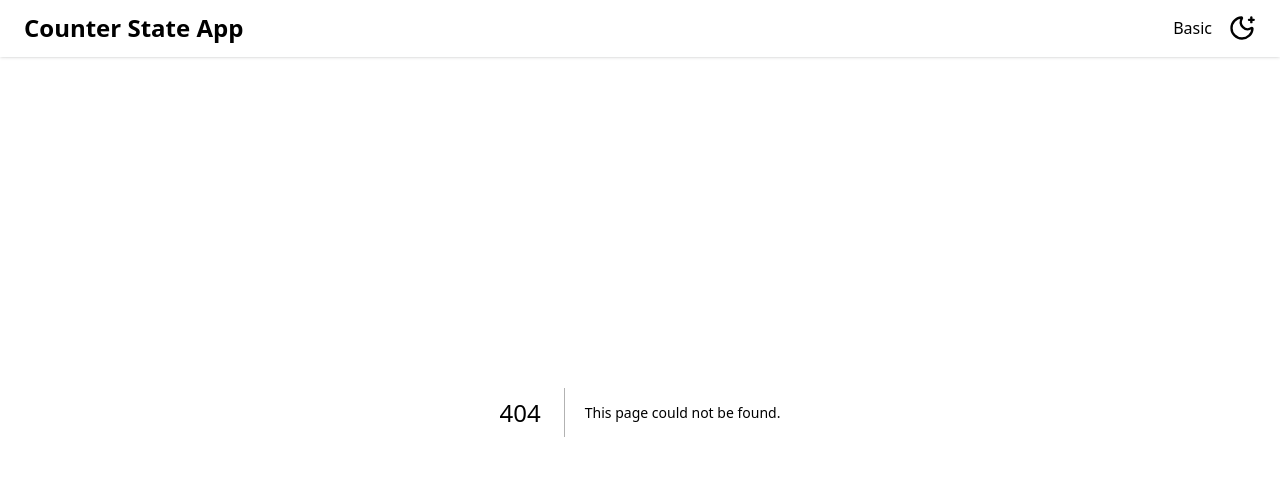
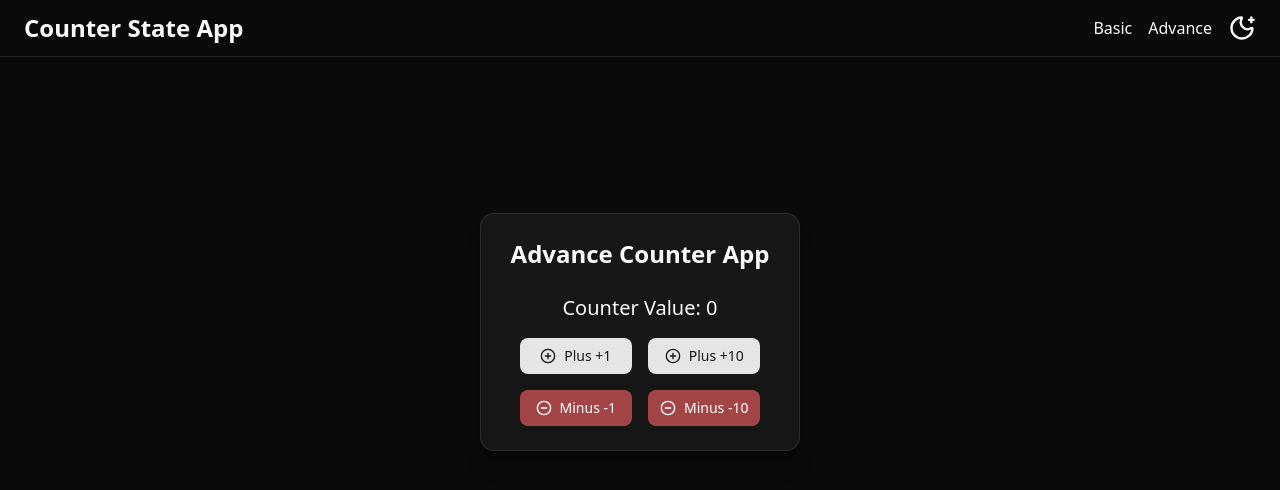
Before and after one commit to MissNishaSardar/counter-state-app, a Next.js app: page /advance in a window 1280 px wide. Before the commit this address had no page. Shown: the top 490 px of the page. Built offline with nearby package versions, Linux system fonts and the light colour scheme.

Commit message:
Advanced page done

```diff
--- /dev/null
+++ b/src/app/advance/page.tsx
@@ -0,0 +1,34 @@
+import Advanced from "@/components/Advanced";
+import {
+	Card,
+	CardContent,
+	CardHeader,
+	CardTitle,
+} from "@/components/shadcnui/card";
+import { Metadata } from "next";
+
+export const metadata: Metadata = {
+	title: "Advance | Counter State App",
+	description: "Advanced Counter App",
+};
+
+const page = () => {
+	return (
+		<>
+			<section className="grid h-[80dvh] place-items-center">
+				<Card className="w-xs gap-4 shadow-xl">
+					<CardHeader>
+						<CardTitle className="text-center text-2xl font-semibold">
+							Advance Counter App
+						</CardTitle>
+					</CardHeader>
+					<CardContent>
+						<Advanced />
+					</CardContent>
+				</Card>
+			</section>
+		</>
+	);
+};
+
+export default page;
--- /dev/null
+++ b/src/components/Advanced.tsx
@@ -0,0 +1,61 @@
+"use client";
+
+import { CircleMinus, CirclePlus } from "lucide-react";
+import { useState } from "react";
+import { Button } from "./shadcnui/button";
+
+const Advanced = () => {
+	const [count, setCount] = useState(0);
+
+	const plusOne = () => {
+		setCount(count + 1);
+	};
+	const plusTen = () => {
+		setCount(count + 10);
+	};
+	const minusOne = () => {
+		setCount(count - 1);
+	};
+	const minusTen = () => {
+		setCount(count - 10);
+	};
+
+	return (
+		<section className="grid place-items-center space-y-4">
+			<div className="text-xl">
+				Counter Value: <span className="">{count}</span>
+			</div>
+			<div className="grid grid-cols-2 gap-4">
+				<Button
+					className="cursor-pointer"
+					onClick={plusOne}>
+					<CirclePlus />
+					Plus +1
+				</Button>
+				<Button
+					className="cursor-pointer"
+					onClick={plusTen}>
+					<CirclePlus />
+					Plus +10
+				</Button>
+
+				<Button
+					className="cursor-pointer"
+					variant={"destructive"}
+					onClick={minusOne}>
+					<CircleMinus />
+					Minus -1
+				</Button>
+				<Button
+					className="cursor-pointer"
+					variant={"destructive"}
+					onClick={minusTen}>
+					<CircleMinus />
+					Minus -10
+				</Button>
+			</div>
+		</section>
+	);
+};
+
+export default Advanced;
--- a/src/components/Header/Header.tsx
+++ b/src/components/Header/Header.tsx
@@ -13,6 +13,7 @@
 
 				<nav className="flex items-center gap-4">
 					<Link href={"/"}>Basic</Link>
+					<Link href={"/advance"}>Advance</Link>
 
 					<ThemeToggleButton />
 				</nav>
```
